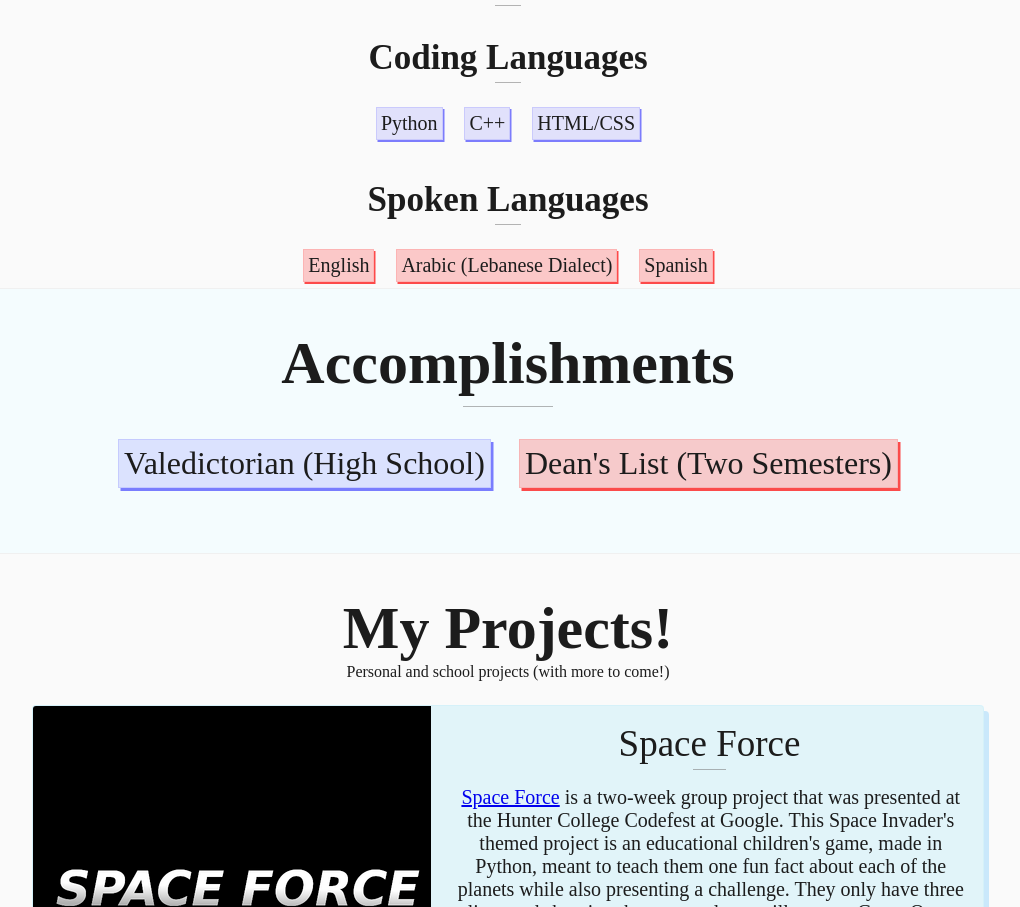
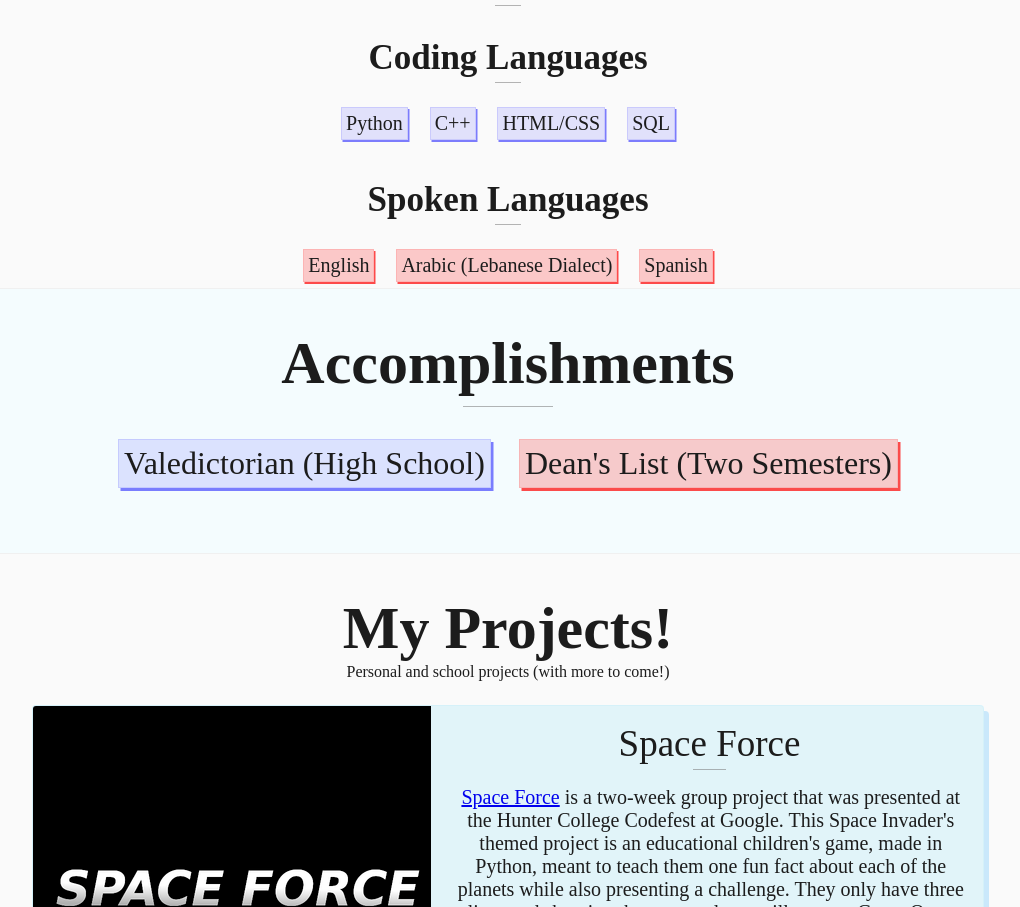
Before and after one commit to Delkik/delkik.github.io, a plain HTML site: page index.html in a window 1280 px wide. Shown: the part 1734-2641 px from the top of the page, without its empty margins (132-1152 px from the left). Drawn offline with Linux system fonts and the light colour scheme.

Commit message:
added sql

```diff
--- a/index.html
+++ b/index.html
@@ -87,6 +87,7 @@
         <div class="language coding">Python</div>
         <div class="language coding">C++</div>
         <div class="language coding">HTML/CSS</div>
+        <div class="language coding">SQL</div>
       </div>
       <!-- this class is only changed after a certain height requirement is met -->
       <div class="wrapper">
```
